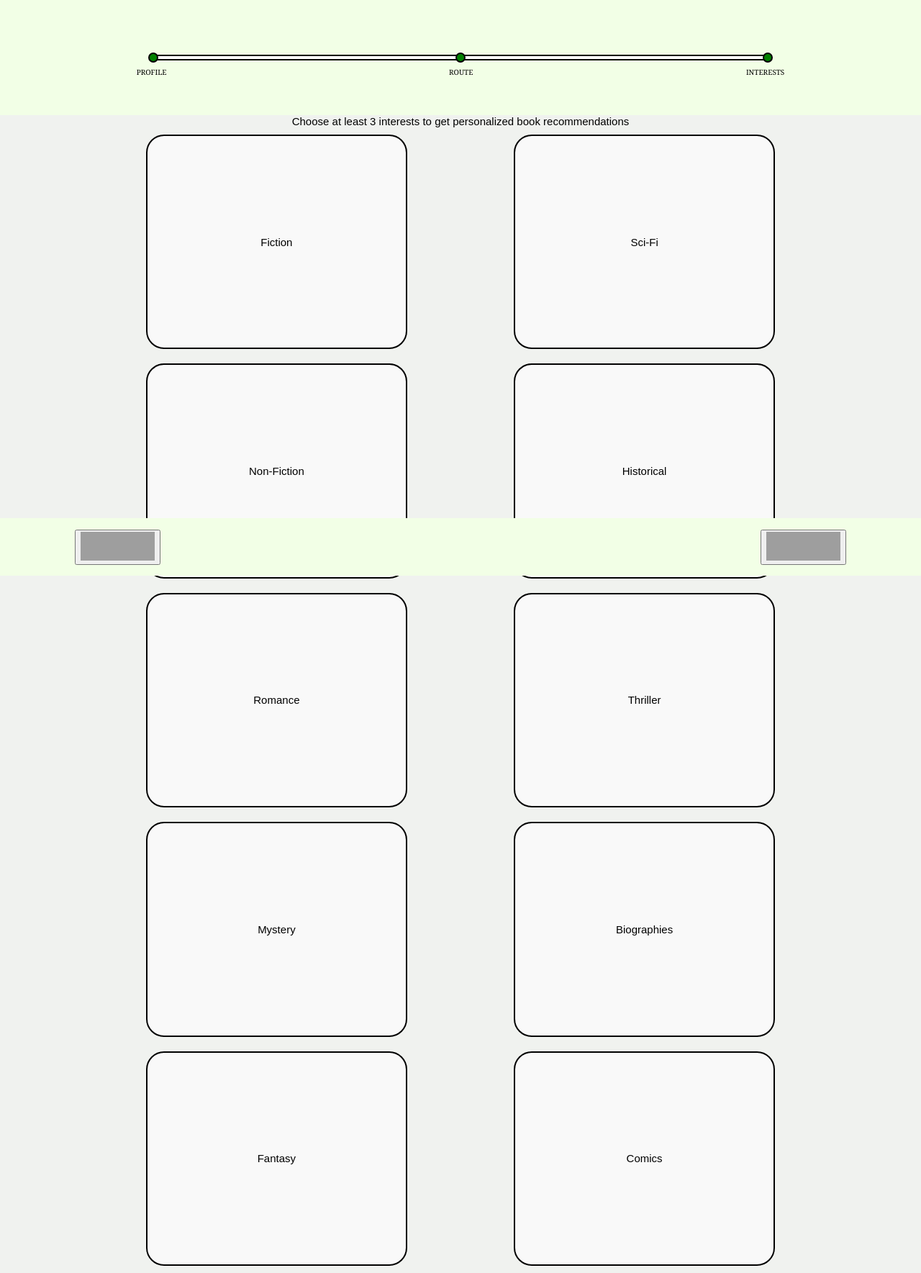
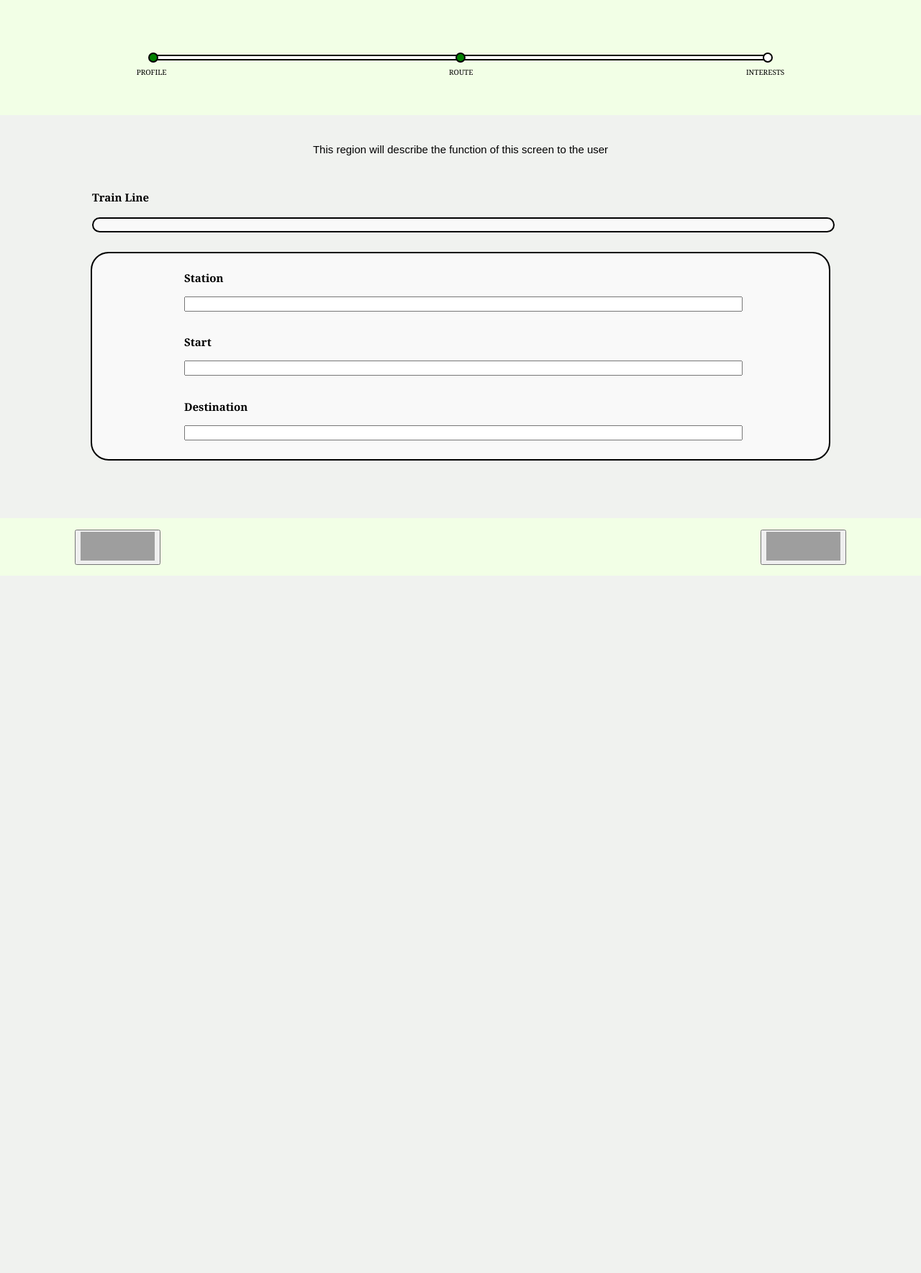
Before and after one commit to how-sen/TransLit, a Django app: template news/templates/news/route.html in a window 1280 px wide. Shown: the whole page at 72% size. After the commit the page ends 800 px from the top, so only its background shows below. Run offline with Django 3.2, Linux system fonts and the light colour scheme; the template is opened without the code that fills it, so the values that code supplies are empty; some libraries are stand-ins or nearby versions; grey boxes are pictures that could not be loaded.

Commit message:
double P max

```diff
--- a/news/templates/news/route.html
+++ b/news/templates/news/route.html
@@ -16,7 +16,7 @@
     }
 
     .topbanner {
-      position: fixed;
+      position: relative;
       top: 0px;
       background-color: #f2ffe6;
       width: 100%;
@@ -46,7 +46,7 @@
       background-color: green;
     }
     #c3 {
-      background-color: green;
+      background-color: white;
     }
 
     .line {
@@ -83,14 +83,13 @@
     }
 
     .center {
-      z-index: -1;
       display: flex;
       flex-direction: column;
       align-items: center;
+      justify-content: space-between;
       position: relative;
-      top: 20vh;
       width: 100%;
-      height: 120vh;
+      height: 60vh;
     }
 
     #description {
@@ -102,55 +101,57 @@
         font: 15px arial;
     }
 
-    .boxdiv {
+    #trainline {
       display: flex;
-      flex-direction: row;
-      align-items: flex-start;
+      flex-direction: column;
       justify-content: space-around;
       position: relative;
-      width: 100%;
-      height: 120%;
+      width: 80%;
+      height: 20%;
+      font: 15px Georgia;
+      font-weight: bold;
     }
 
-    .boxcol {
+    #trainlinebox {
+      background-color: #f9f9f9;
+      border-radius: 25px;
+      border: 2px solid black;
+    }
+
+    #stations {
       display: flex;
       flex-direction: column;
       align-items: center;
-    }
-
-    .box {
-      display: flex;
-      align-items: center;
-      justify-content: center;
-      width: 28vw;
-      height: 23vw;
-      margin: 10px;
+      justify-content: space-around;
+      position: relative;
+      width: 80%;
+      height: 60%;
       background-color: #f9f9f9;
       border-radius: 25px;
       border: 2px solid black;
-      font: 15px arial;
     }
 
+    #station, #start, #destination {
+      width: 60vw;
+      text-align: left;
+      color: black;
+      font: 15px Georgia;
+      font-weight: bold;
+    }
+
+    .input {
+      width: 100%;
+    }
 
     #bottombanner {
       display: flex;
       align-items: center;
       justify-content: space-around;
-      position: fixed;
+      position: absolute;
       background-color: #f2ffe6;
       width: 100%;
       height: 10vh;
       bottom: 0%;
-    }
-
-    #options {
-      display: flex;
-      align-items: center;
-      justify-content: space-around;
-      position: relative;
-      bottom: 5%;
-      width: 80%;
-      height: 10%;
     }
 
     #arrow {
@@ -182,25 +182,22 @@
 
       <div class="center">
           <div id="description">
-        Choose at least 3 interests to get personalized book recommendations
+              This region will describe the function of this screen to the user
           </div>
 
-        <div class="boxdiv">
+          <div id="trainline">
+              <div id="trainlinetext'">Train Line</div>
+              <input id="trainlinebox" class="input" type="text" value="">
               <div></div>
-            <div class="boxcol">
-                <div class="box"><p>Fiction</p></div>
-                <div class="box"><p>Non-Fiction</p></div>
-                <div class="box"><p>Romance</p></div>
-                <div class="box"><p>Mystery</p></div>
-                <div class="box"><p>Fantasy</p></div>
           </div>
-            <div class="boxcol">
-                <div class="box"><p>Sci-Fi</p></div>
-                <div class="box"><p>Historical</p></div>
-                <div class="box"><p>Thriller</p></div>
-                <div class="box"><p>Biographies</p></div>
-                <div class="box"><p>Comics</p></div>
-            </div>
+
+
+          <div id="stations">
+              <div id="station"><p>Station</p>
+              <input class="input" type="text" value=""></div>
+              <div id="start"><p>Start</p>
+              <input class="input" type="text" value=""></div>
+              <div id="destination"><p>Destination</p><input class="input" type="text" value=""></div>
               <div></div>
           </div>
       </div>
```
Also changed, not shown: other parts of news/templates/news/route.html (+0 -1 lines), news/templates/news/homescreen.html (+56 -63 lines), news/templates/news/interests.html (+41 -49 lines). Lines whose indentation alone changed are shown as unchanged.
